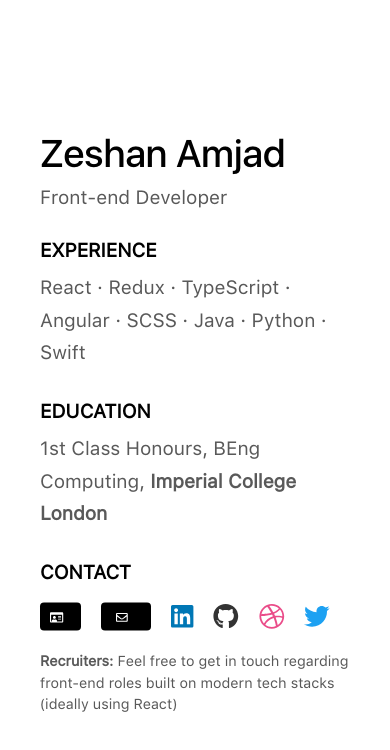
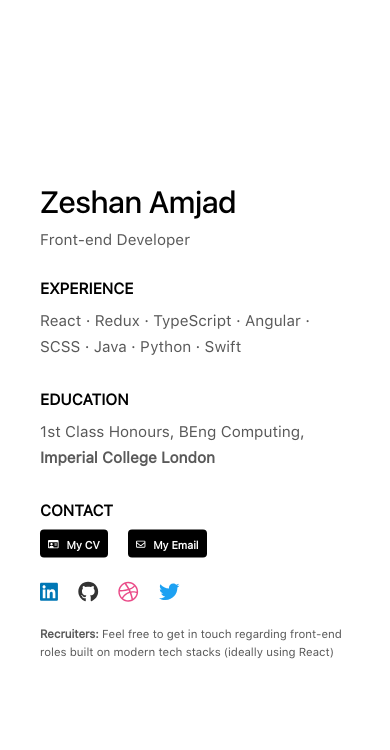
Before and after one commit to ZeshanA/portfolio, a Gatsby site: page / in a window 390 px wide. Built offline with nearby package versions, Linux system fonts and the light colour scheme; Gatsby itself is replaced by a stand-in of ours.

Commit message:
Fix responsive resizing issues with contact badges

```diff
--- a/src/components/Badge/Badge.module.scss
+++ b/src/components/Badge/Badge.module.scss
@@ -3,6 +3,9 @@
 $badgeSize: 28px;
 
 .badge {
+  @media (max-width: 480px) {
+    line-height: $badgeSize + 2px;
+  }
   background-color: black;
   border-radius: 4px;
   color: #fff;
--- a/src/components/ContactIcons/ContactIcons.js
+++ b/src/components/ContactIcons/ContactIcons.js
@@ -13,21 +13,26 @@
 const ContactIcons = () => {
   return (
     <ul className={styles.list}>
+      <li className={styles.badges}>
         {internalLinks.map(internalLink => (
-        <li key={internalLink.link}>
+          <div key={internalLink.link} className={styles.badge}>
             <Badge {...internalLink}>{internalLink.text}</Badge>
+          </div>
+        ))}
       </li>
-      ))}
+
+      <li className={styles.icons}>
         {profiles.map(profile => (
-        <li
+          <div
             key={profile.link}
             className={`${profile.className} ${styles.icon}`}
           >
             <a href={profile.link} title={profile.title}>
               <FontAwesomeIcon icon={profile.icon} size="lg" />
             </a>
+          </div>
+        ))}
       </li>
-      ))}
     </ul>
   );
 };
--- a/src/components/ContactIcons/ContactIcons.module.scss
+++ b/src/components/ContactIcons/ContactIcons.module.scss
@@ -2,15 +2,38 @@
 
 .list {
   display: flex;
-  list-style: none;
-  padding: 0;
+  flex-wrap: wrap;
+  margin-bottom: 0;
+  margin-top: 10px;
+}
 
-  li {
+.list li {
+  display: inline-flex;
+  flex-shrink: 0;
+}
+
+.badges,
+.icons {
+  margin-bottom: 20px;
+}
+
+.badge,
+.icon {
   @include verticallyCentreContents;
+  height: 28px;
+  margin-right: 20px;
+}
+
+.badge {
+  flex-shrink: 0;
+}
+
+.icon {
   margin-right: 20px;
 
-    &.icon a {
+  a {
     @include verticallyCentreContents;
+    display: inline-flex;
   }
 
   &.mail a {
@@ -33,4 +56,3 @@
     color: #1da1f2;
   }
 }
-}
--- a/src/pages/index.module.scss
+++ b/src/pages/index.module.scss
@@ -3,7 +3,7 @@
 $pageWidth: 750px;
 
 body {
-  @media (max-width: 350px) {
+  @media (max-width: 480px) {
     font-size: 0.8em;
   }
 }
--- a/src/styles/global.scss
+++ b/src/styles/global.scss
@@ -29,3 +29,8 @@
 h6 {
   font-family: $headingFontFamily;
 }
+
+ul {
+  list-style: none;
+  padding: 0;
+}
```
Lines whose indentation alone changed are shown as unchanged.
